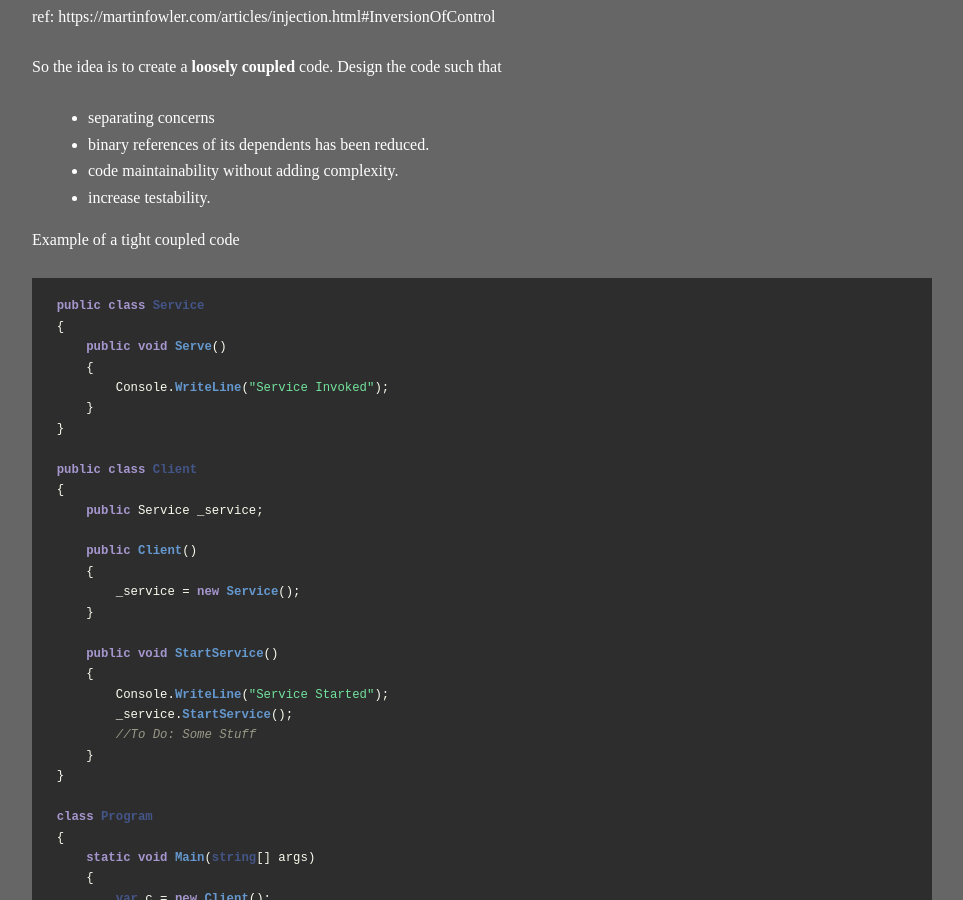
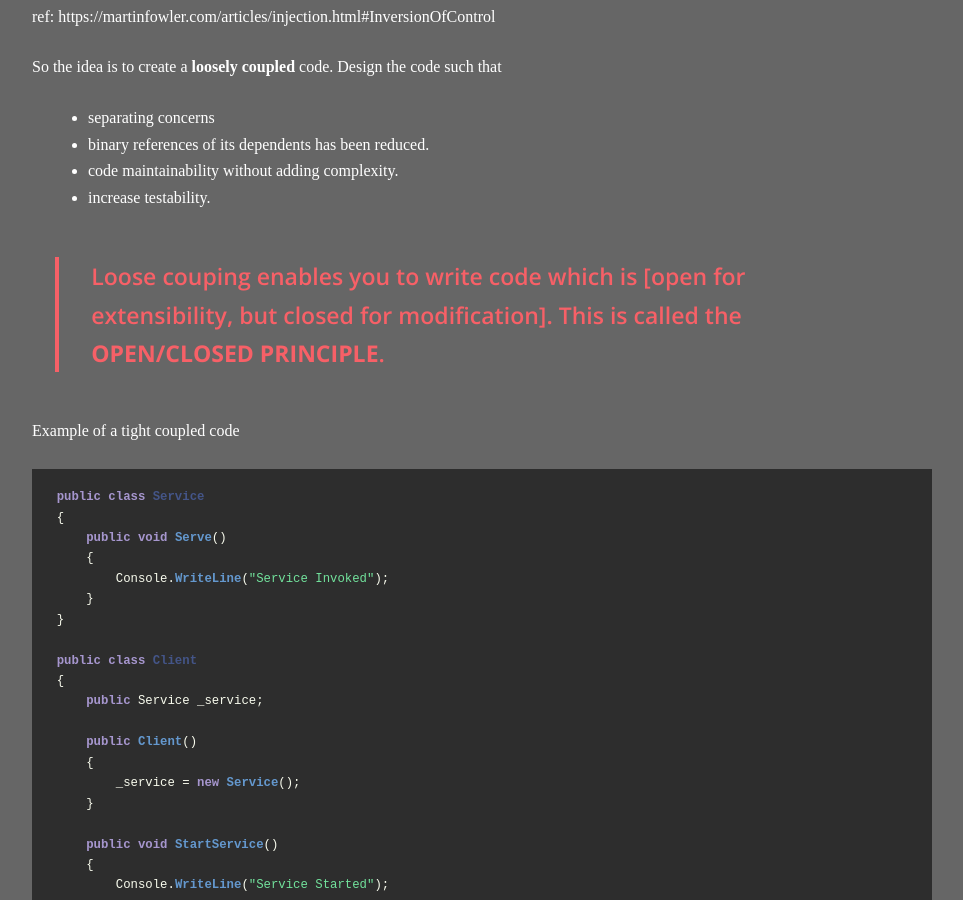
Before and after one commit to abhinavkant/abhinavkant.github.io, a Jekyll site: the page built from _posts/2017-06-28-dependency-injection.md, in a window 1280 px wide and 900 px high, scrolled down 612 px. Shown: the whole window, without its empty margins (158-1121 px from the left). Built offline with Jekyll 4.4.1, drawn with Linux system fonts in a browser that asks for light colours; some web fonts are replaced; comment, search, counter and statistics services are not loaded.

Commit message:
Update Article

```diff
--- a/_posts/2017-06-28-dependency-injection.md
+++ b/_posts/2017-06-28-dependency-injection.md
@@ -16,6 +16,8 @@ So the idea is to create a **loosely coupled** code. Design the code such that
 * binary references of its dependents has been reduced.
 * code maintainability without adding complexity.
 * increase testability.
+
+> Loose couping enables you to write code which is [open for extensibility, but closed for modification]. This is called the **OPEN/CLOSED PRINCIPLE**.
 
 Example of a tight coupled code
 
```
Also changed, not shown: assets/fav.png (added).
